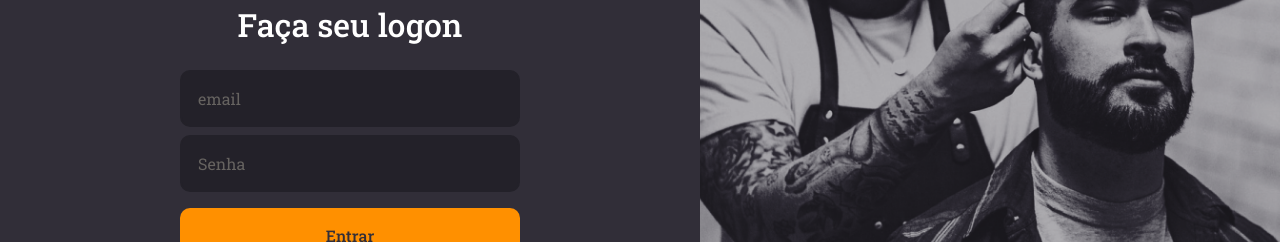
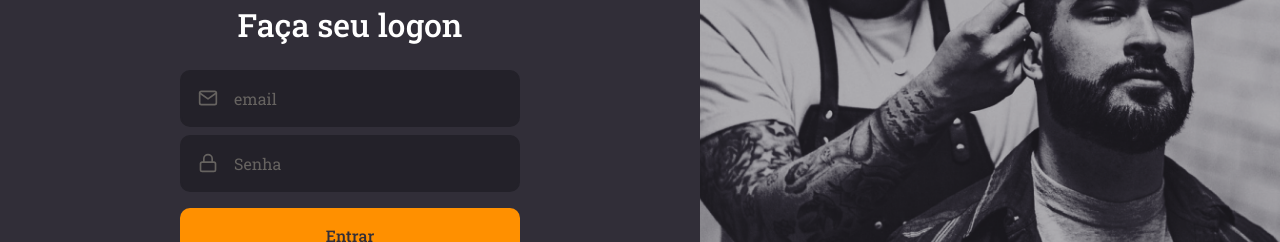
Before and after one commit to Lipekline/GoBarber-web, a React (Create React App) app: page / in a window 1280 px wide. Shown: the part 289-531 px from the top of the page. Built offline with nearby package versions, Linux system fonts and the light colour scheme.

Commit message:
Isola componentes.

```diff
--- /dev/null
+++ b/src/components/Button/index.tsx
@@ -0,0 +1,12 @@
+import React, { ButtonHTMLAttributes } from "react";
+import { Container } from "./styles";
+
+type ButtonProps = ButtonHTMLAttributes<HTMLButtonElement>;
+
+const Button: React.FC<ButtonProps> = ({ children, ...rest }) => (
+  <Container type="button" {...rest}>
+    {children}
+  </Container>
+);
+
+export default Button;
--- /dev/null
+++ b/src/components/Button/styles.ts
@@ -0,0 +1,19 @@
+import styled from "styled-components";
+import { shade } from 'polished'
+
+export const Container = styled.button`
+        background: #ff9000;
+        height: 56px;
+        border-radius: 10px;
+        border: 0;
+        padding: 0 16px;
+        color: #312e38;
+        width: 100%;
+        font-weight: 500;
+        margin-top: 16px;
+        transition: background-color 0.2s;
+
+        &:hover {
+            background: ${shade(0.2, '#ff9000')};
+        }
+`;
--- /dev/null
+++ b/src/components/Input/index.tsx
@@ -0,0 +1,17 @@
+import React, { InputHTMLAttributes } from "react";
+import { Container } from "./styles";
+import { IconBaseProps } from "react-icons";
+
+interface InputProps extends InputHTMLAttributes<HTMLInputElement> {
+  name: string;
+  icon?: React.ComponentType<IconBaseProps>;
+}
+
+const Input: React.FC<InputProps> = ({ icon: Icon, ...rest }) => (
+  <Container>
+    {Icon && <Icon size={20} />}
+    <input {...rest} />
+  </Container>
+);
+
+export default Input;
--- /dev/null
+++ b/src/components/Input/styles.ts
@@ -0,0 +1,30 @@
+import styled from "styled-components";
+
+export const Container = styled.div`
+     background: #232129;
+        border-radius: 10px;
+        border: 2px solid #232129;
+        padding: 16px;
+        width: 100%;
+        color: #666360;
+        display: flex;
+
+        & + div {
+            margin-top: 8px;
+        }
+
+    input {
+        flex: 1;
+        border: 0;
+        background: transparent;
+        color: #f4ede8;
+        &::placeholder {
+            color: #666360;
+        }
+
+    }
+
+    svg {
+        margin-right: 16px;
+    }
+`;
--- a/src/pages/SignIn/index.tsx
+++ b/src/pages/SignIn/index.tsx
@@ -1,7 +1,9 @@
 import React from "react";
 import { Container, Content, Background } from "./styles";
 import logoImg from "../../assets/logo.svg";
-import { FiLogIn } from "react-icons/fi";
+import { FiLogIn, FiMail, FiLock } from "react-icons/fi";
+import Input from "../../components/Input";
+import Button from "../../components/Button";
 
 const SignIn: React.FC = () => (
   <Container>
@@ -10,11 +12,16 @@
       <form>
         <h1>Faça seu logon</h1>
 
-        <input placeholder="email" />
+        <Input name="email" icon={FiMail} placeholder="email" />
 
-        <input type="password" placeholder="Senha" />
+        <Input
+          name="password"
+          icon={FiLock}
+          type="password"
+          placeholder="Senha"
+        />
 
-        <button type="submit">Entrar</button>
+        <Button type="submit">Entrar</Button>
 
         <a href="forgot">Esqueci minha senha</a>
       </form>
--- a/src/pages/SignIn/styles.ts
+++ b/src/pages/SignIn/styles.ts
@@ -24,40 +24,6 @@
 
        h1{
         margin-bottom: 24px;
-    }
-
-    input {
-        background: #232129;
-        border-radius: 10px;
-        border: 2px solid #232129;
-        padding: 16px;
-        width: 100%;
-        color: #f4ede8;
-
-        &::placeholder {
-            color: #666360;
-        }
-
-        & + input {
-            margin-top: 8px;
-        }
-    }
-
-    button {
-        background: #ff9000;
-        height: 56px;
-        border-radius: 10px;
-        border: 0;
-        padding: 0 16px;
-        color: #312e38;
-        width: 100%;
-        font-weight: 500;
-        margin-top: 16px;
-        transition: background-color 0.2s;
-
-        &:hover {
-            background: ${shade(0.2, '#ff9000')};
-        }
     }
 
     a {
```
